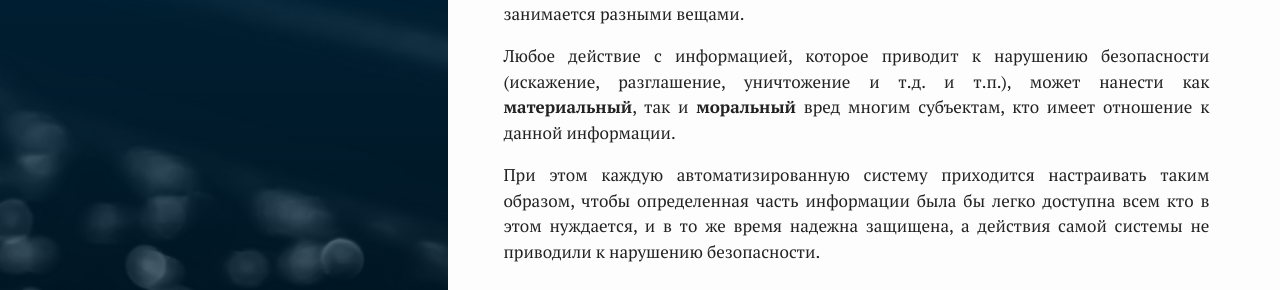
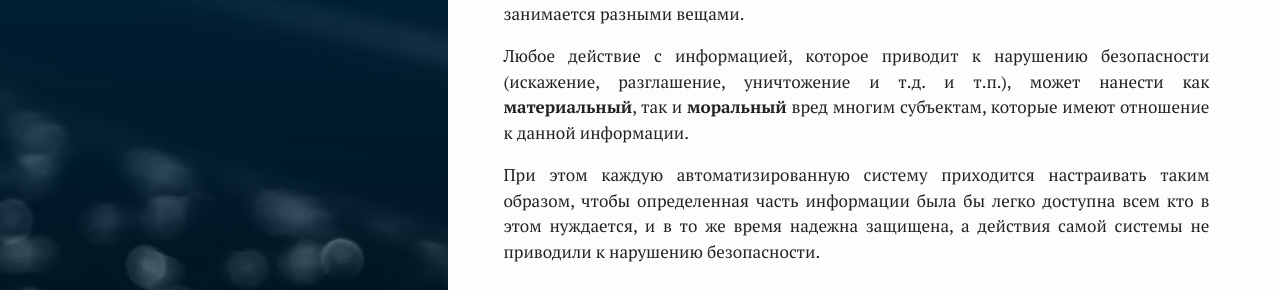
Before and after one commit to ghostmorgan/ghostmorgan.github.io, a Jekyll site: the page built from _posts/2019-10-11-inform_security_1_1.md, in a window 1280 px wide and 900 px high, scrolled down 2395 px. Shown: the part 165-455 px from the top of the window. Built offline with Jekyll 4.4.1, drawn with Linux system fonts in a browser that asks for light colours; nearby versions of some CDN libraries; comment, search, counter and statistics services are not loaded.

Commit message:
Update 2019-10-11-inform_security_1_1.md

```diff
--- a/_posts/2019-10-11-inform_security_1_1.md
+++ b/_posts/2019-10-11-inform_security_1_1.md
@@ -59,7 +59,7 @@ comments: true
 
 Первое, что следует понимать, это то, что любая **автоматизированная информационная система** (*АИС*) является частью **автоматизированной системы управления** (*АСУ*). Это значит, что в АСУ может быть несколько АИС и каждая из них занимается разными вещами.
 
-Любое действие с информацией, которое приводит к нарушению безопасности (искажение, разглашение, уничтожение и т.д. и т.п.), может нанести как **материальный**, так и **моральный** вред многим субъектам, кто имеет отношение к данной информации.
+Любое действие с информацией, которое приводит к нарушению безопасности (искажение, разглашение, уничтожение и т.д. и т.п.), может нанести как **материальный**, так и **моральный** вред многим субъектам, которые имеют отношение к данной информации.
 
 При этом каждую автоматизированную систему приходится настраивать таким образом, чтобы определенная часть информации была бы легко доступна всем кто в этом нуждается, и в то же время надежна защищена, а действия самой системы не приводили к нарушению безопасности.
 
```
